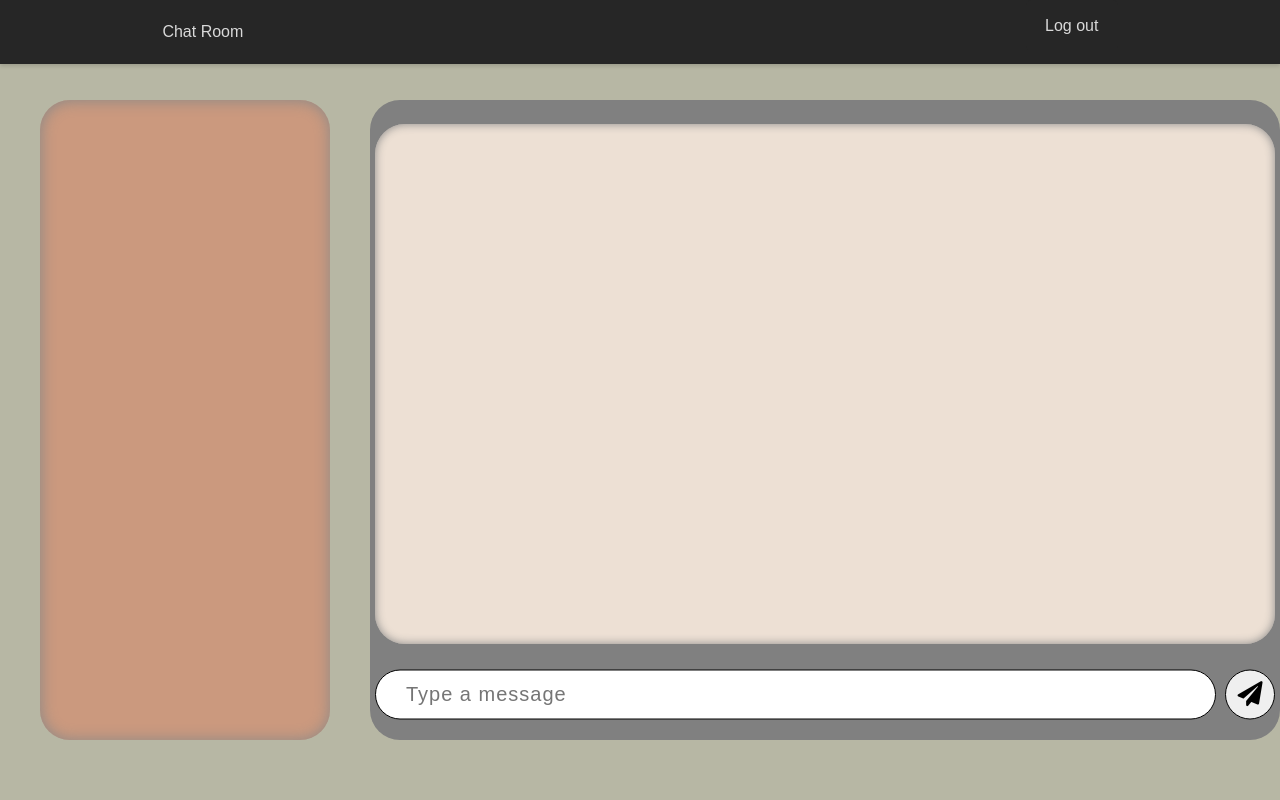
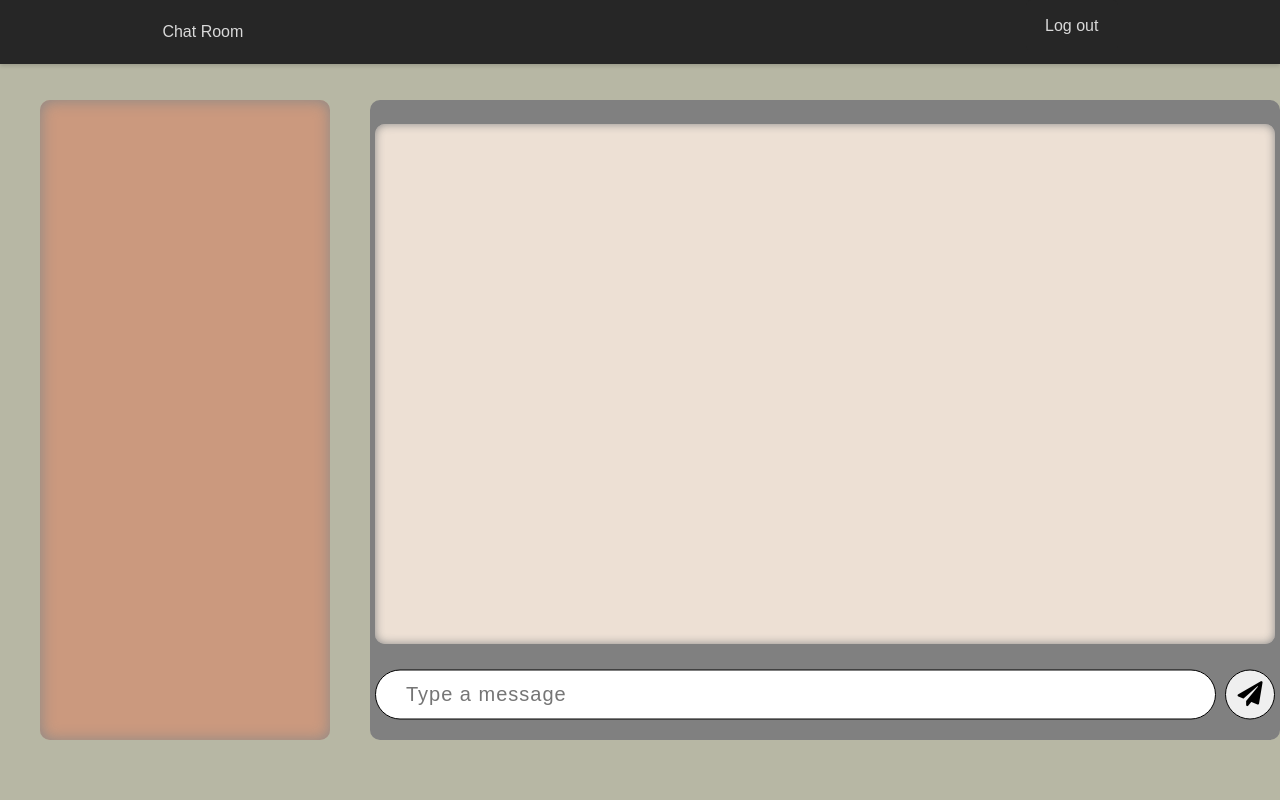
Before and after one commit to gokul-sarath07/Online-Chat-App, a Flask app: page /chatroom in a window 1280 px wide. Run offline with Flask 2, Linux system fonts and the light colour scheme; some web fonts are replaced.

Commit message:
Chat Room CSS Updated

```diff
--- a/static/chat_room.css
+++ b/static/chat_room.css
@@ -211,7 +211,7 @@
   height: 80vh;
   background-color: #cb997e;
   margin: 0 40px;
-  border-radius: 30px;
+  border-radius: 10px;
   box-shadow: inset 0.5px 0.5px 15px #888888;
   padding-bottom: 20px;
   padding-left: 35px;
@@ -224,7 +224,7 @@
   width: 950px;
   height: 80vh;
   background-color: grey;
-  border-radius: 30px;
+  border-radius: 10px;
   position: relative;
 }
 
@@ -236,7 +236,7 @@
   top: 20%;
   left: 50%;
   transform: translate(-50%, -20%);
-  border-radius: 30px;
+  border-radius: 10px;
   box-shadow: inset 0.02px 0.02px 10px #888888;
   overflow: scroll;
   overflow-x: hidden;
@@ -299,7 +299,7 @@
   padding-top: 4px;
   padding-bottom: 4px;
   margin-top: 20px;
-  border-radius: 8px;
+  border-radius: 10px;
   font-size: 20px;
   letter-spacing: 1px;
   border: 1px solid black;
@@ -309,7 +309,10 @@
   width: 100%;
   height: 50px;
   margin-top: 20px;
-  border-radius: 8px;
+  border-radius: 10px;
+  padding-left: 20px;
+  padding-top: 4px;
+  padding-bottom: 4px;
   border: 1px solid black;
 }
 
--- a/static/chat_room.js
+++ b/static/chat_room.js
@@ -36,6 +36,12 @@
 // }, 1000);
 
 // Scroll to bottom when new content is added.
+// document.querySelector(".chat-send-btn").addEventListener('click', () => {
+//   var elem = document.getElementById('scroll');
+//   // elem.scrollTop = elem.scrollHeight;
+//   elem.scrollTop: elem.scrollHeight - elem.clientHeight
+// });
+
 window.setInterval(function() {
   var elem = document.getElementById('scroll');
   elem.scrollTop = elem.scrollHeight;
```
